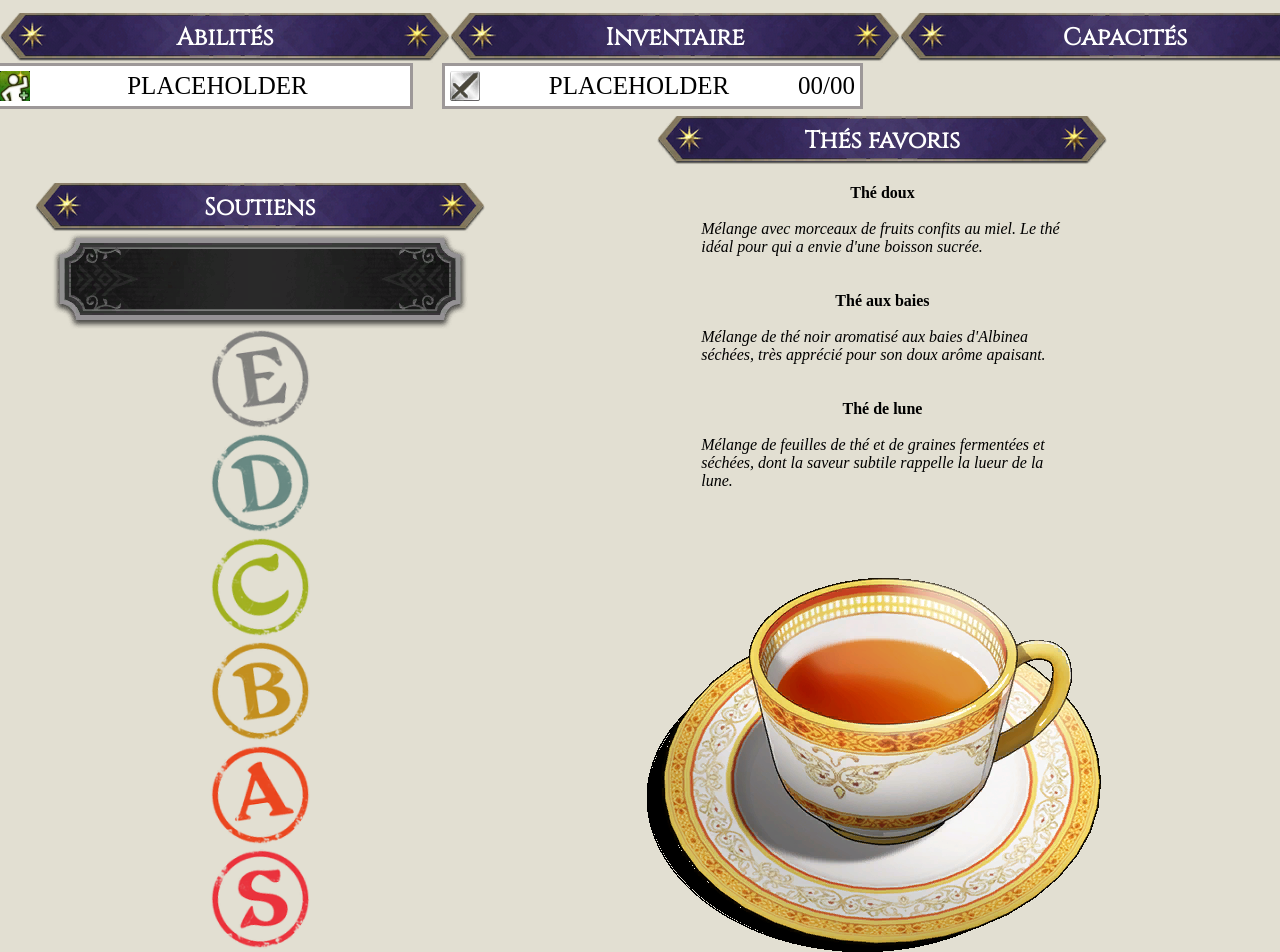
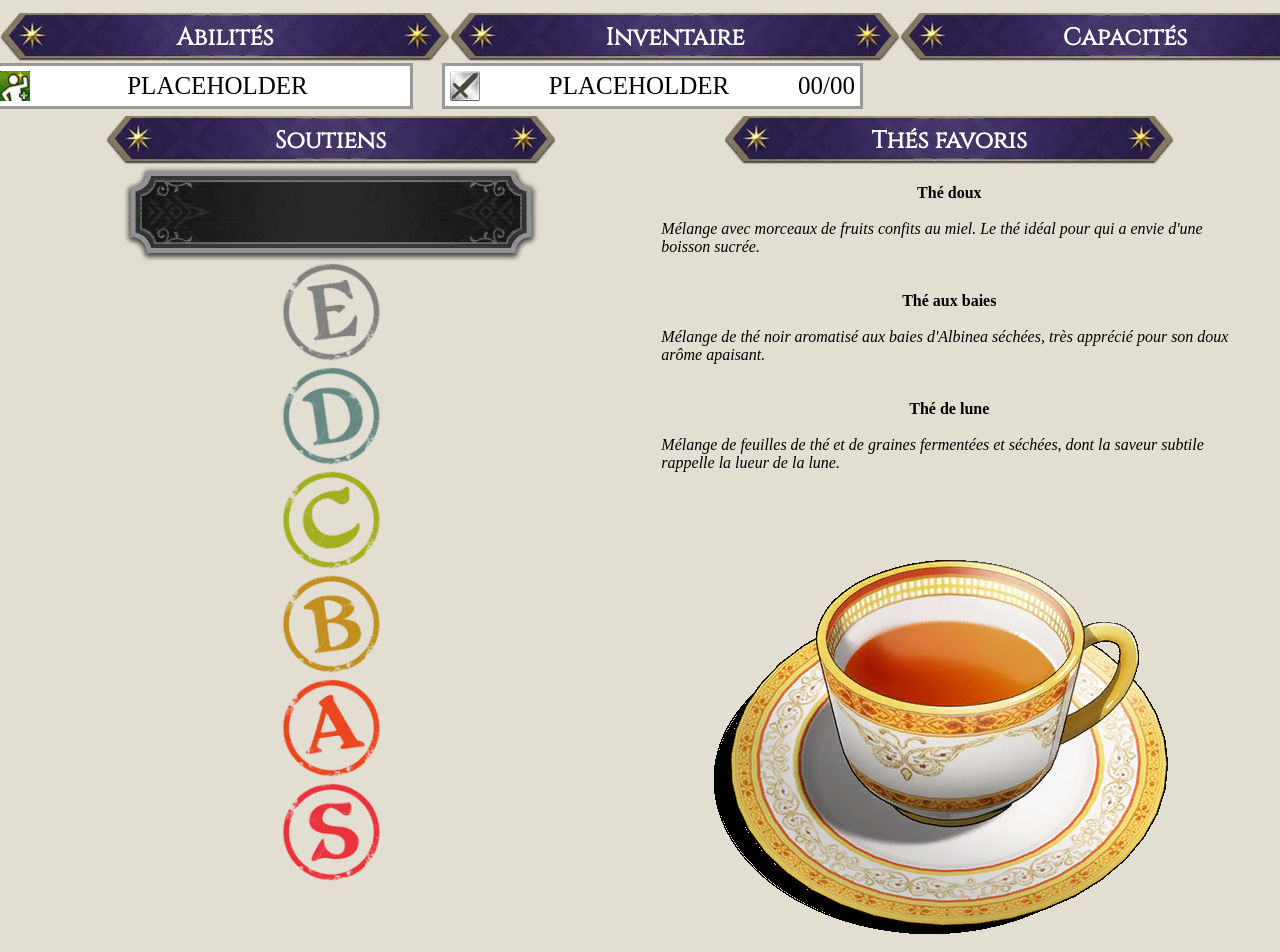
Before and after one commit to PierreL35120/RPFiche, a plain HTML site: page erika.html in a window 1280 px wide. Shown: the part 1863-2815 px from the top of the page. Drawn offline with Linux system fonts and the light colour scheme; a web font is replaced by a local one.

Commit message:
Update erika.css

```diff
--- a/erika.css
+++ b/erika.css
@@ -481,11 +481,11 @@ h2{
 
 .Soutien{
     grid-column: 1;
-    width: 50%;
+    width: 45vw;
     display: flex;
     flex-direction: column;
     align-items: center;
-    justify-content: center;}
+}
 
 .SoutienVisible>img{
     height: 100px;
@@ -493,7 +493,7 @@ h2{
 
 .Famille{
     grid-column: 2;
-    width: 50%;
+    width: 45vw;
     display: flex;
     flex-direction: column;
     align-items: center;
```
